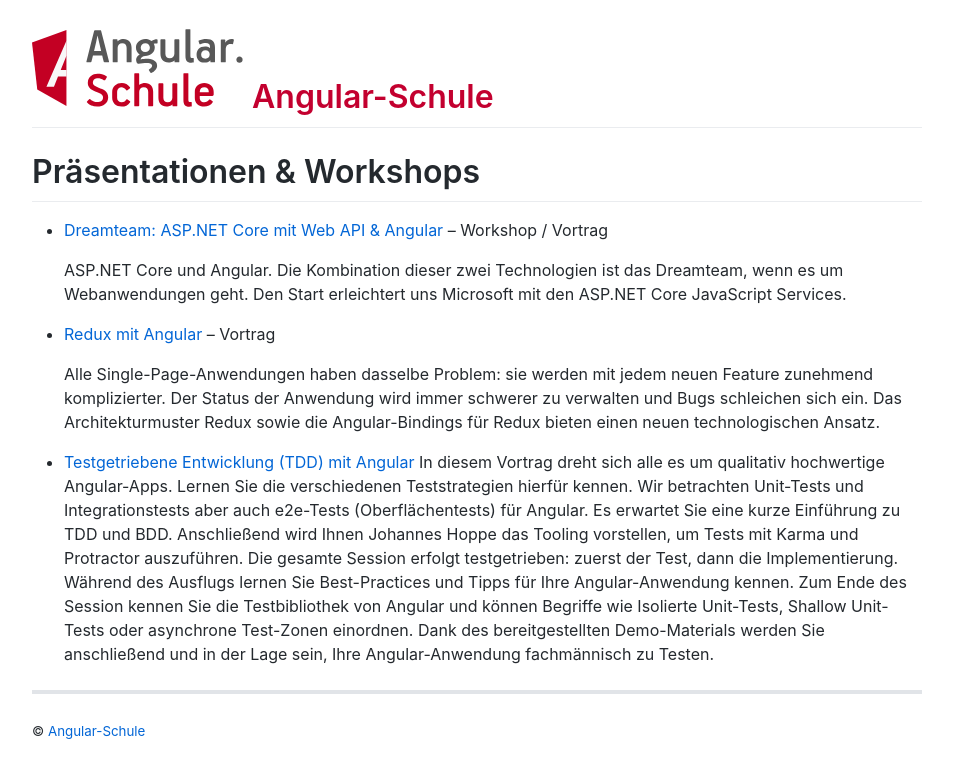
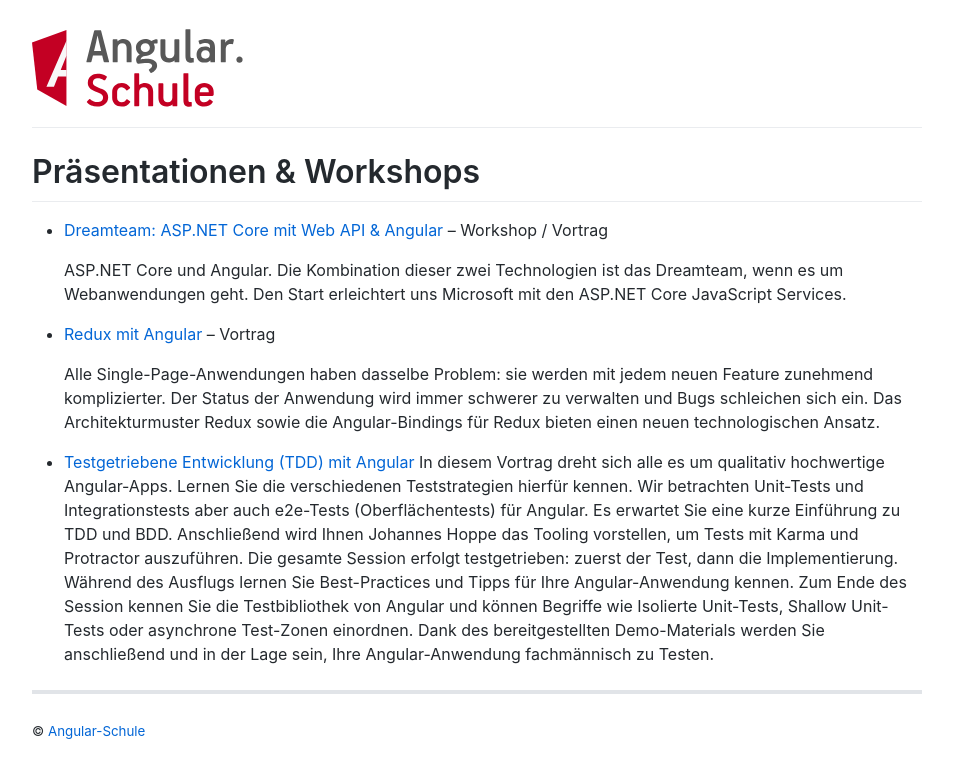
Before and after one commit to angular-schule/presentations, a Jekyll site: the page built from index.md, in a window 1280 px wide. Shown: the top 778 px of the page, without its empty margins (163-1116 px from the left). Built offline with Jekyll 4.4.1, drawn with Linux system fonts in a browser that asks for light colours.

Commit message:
+ brand.svg

```diff
--- a/_layouts/default.html
+++ b/_layouts/default.html
@@ -11,7 +11,7 @@
         min-width: 200px;
         max-width: 980px;
         margin: 0 auto;
-        padding: 20px 45px 45px 45px;
+        padding: 20px 45px 20px 45px;
         background-color:white;
       }
     </style>
@@ -106,7 +106,7 @@
           </g>
         </g>
         </svg>
-        {{ page.title }}
+        <!--{{ page.title }}-->
       </h1>
 
       {{ content }}
```
